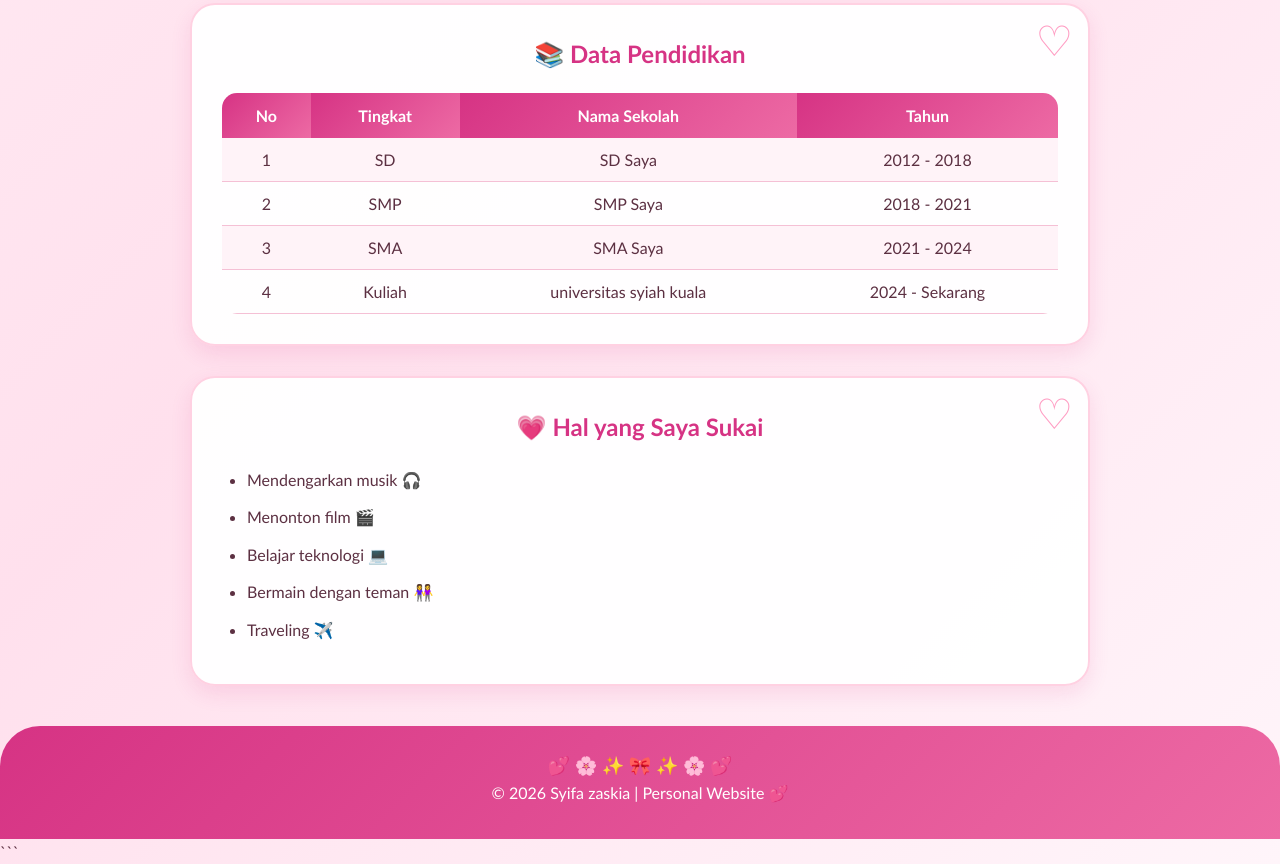
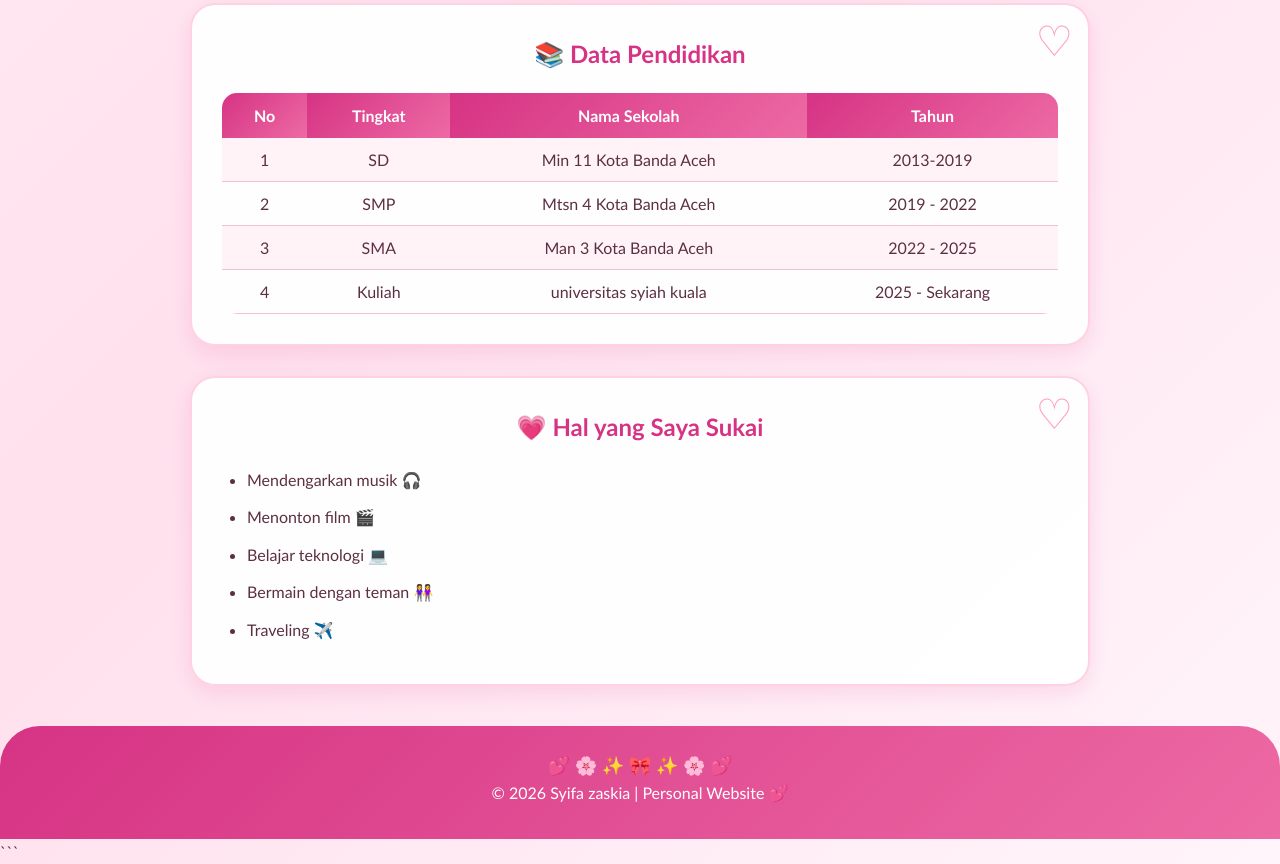
Before and after one commit to syifazaskia/syifa-zaskia_250800701100044, a plain HTML site: page index.html in a window 1280 px wide. Shown: the part 925-1789 px from the top of the page. Drawn offline with Linux system fonts and the light colour scheme.

Commit message:
update website

```diff
--- a/index.html
+++ b/index.html
@@ -51,26 +51,26 @@
                 <tr>
                     <td>1</td>
                     <td>SD</td>
-                    <td>SD Saya</td>
-                    <td>2012 - 2018</td>
+                    <td>Min 11 Kota Banda Aceh</td>
+                    <td>2013-2019</td>
                 </tr>
                 <tr>
                     <td>2</td>
                     <td>SMP</td>
-                    <td>SMP Saya</td>
-                    <td>2018 - 2021</td>
+                    <td>Mtsn 4 Kota Banda Aceh</td>
+                    <td>2019 - 2022</td>
                 </tr>
                 <tr>
                     <td>3</td>
                     <td>SMA</td>
-                    <td>SMA Saya</td>
-                    <td>2021 - 2024</td>
+                    <td>Man 3 Kota Banda Aceh</td>
+                    <td>2022 - 2025</td>
                 </tr>
                 <tr>
                     <td>4</td>
                     <td>Kuliah</td>
                     <td>universitas syiah kuala</td>
-                    <td>2024 - Sekarang</td>
+                    <td>2025 - Sekarang</td>
                 </tr>
             </table>
         </section>
```
Also changed, not shown: tentang.html (+4 -4 lines).
